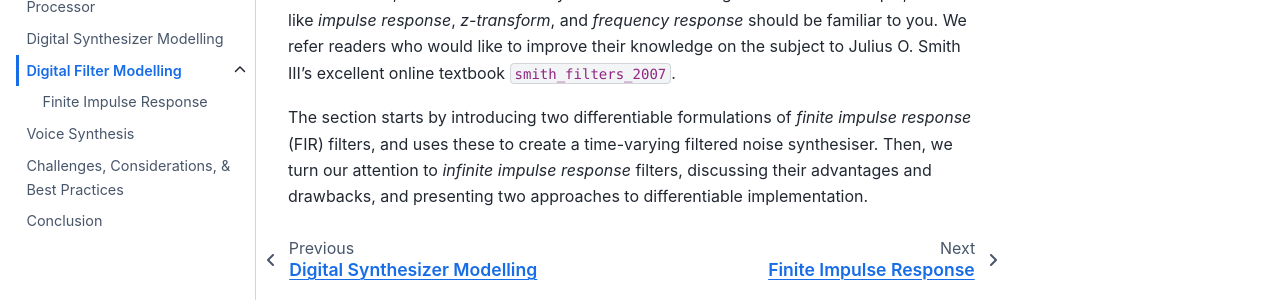
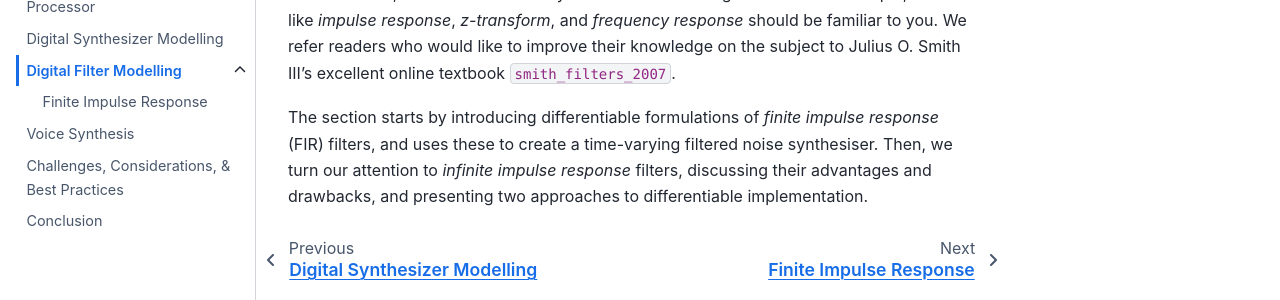
Before and after one commit to intro2ddsp/intro2ddsp.github.io, a Jupyter Book: the page built from filters/index.md, in a window 1280 px wide. Shown: the part 252-552 px from the top of the page. Built offline with Jupyter Book 1.0.4 settings and Sphinx 7.4.7 and the Sphinx Book theme 1.1.4, drawn with Linux system fonts in a browser that asks for light colours; pages that are not in the unit, such as notebooks, are missing from menus; cross-references to code outside the pages are shown as plain code.

Commit message:
Finish FIR tutorial

```diff
--- a/_config.yml
+++ b/_config.yml
@@ -8,7 +8,7 @@
 # Force re-execution of notebooks on each build.
 # See https://jupyterbook.org/content/execute.html
 execute:
-  execute_notebooks: force
+  execute_notebooks: off
 
 # Define the name of the latex output file for PDF builds
 latex:
--- a/filters/index.md
+++ b/filters/index.md
@@ -21,5 +21,5 @@
 For example, terms like _impulse response_, _z-transform_, and _frequency response_ should be familiar to you.
 We refer readers who would like to improve their knowledge on the subject to Julius O. Smith III's excellent online textbook {cite}`smith_filters_2007`.
 
-The section starts by introducing two differentiable formulations of _finite impulse response_ (FIR) filters, and uses these to create a time-varying filtered noise synthesiser.
+The section starts by introducing differentiable formulations of _finite impulse response_ (FIR) filters, and uses these to create a time-varying filtered noise synthesiser.
 Then, we turn our attention to _infinite impulse response_ filters, discussing their advantages and drawbacks, and presenting two approaches to differentiable implementation.
```
Also changed, not shown: 3 other files.
